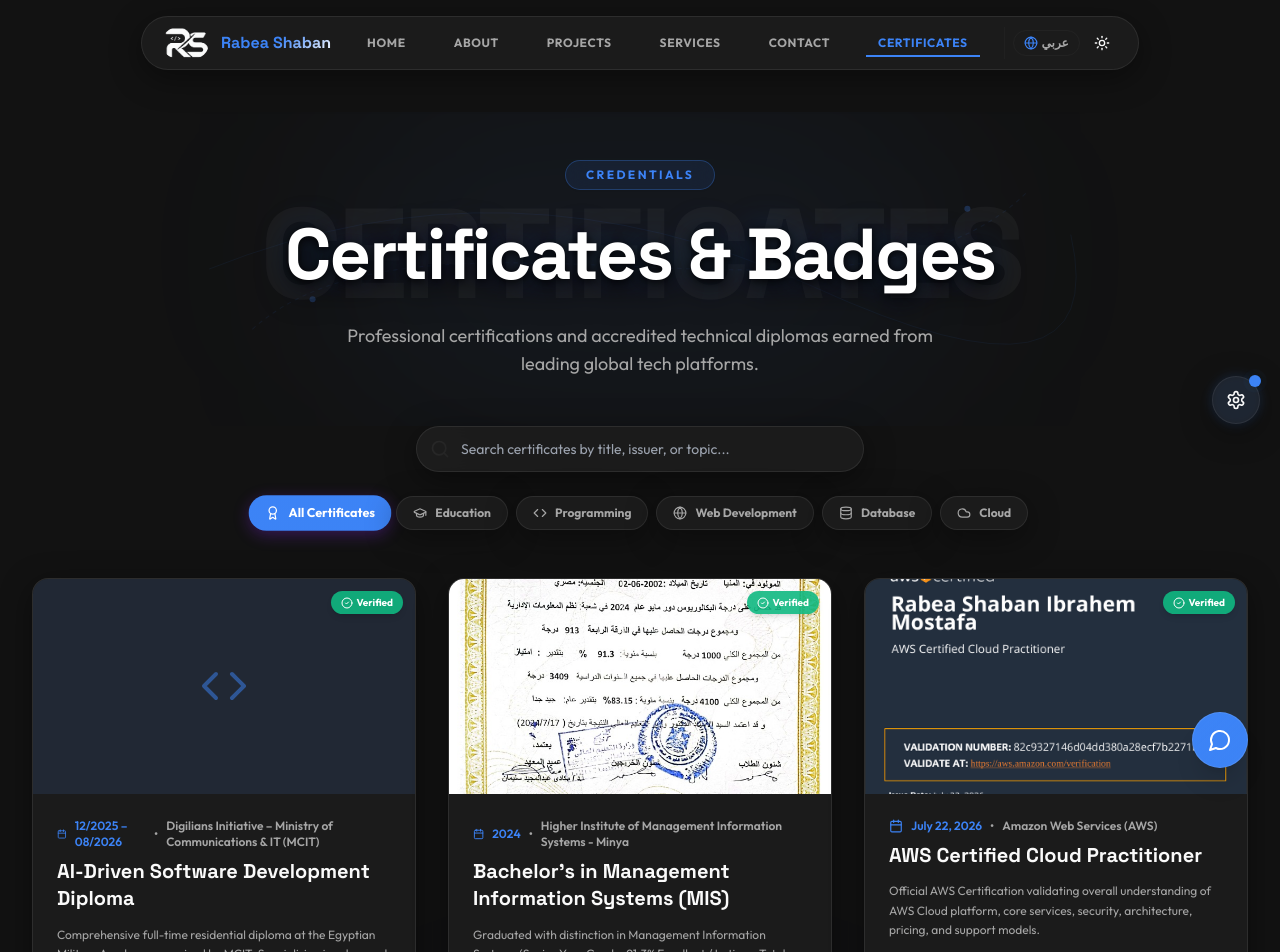
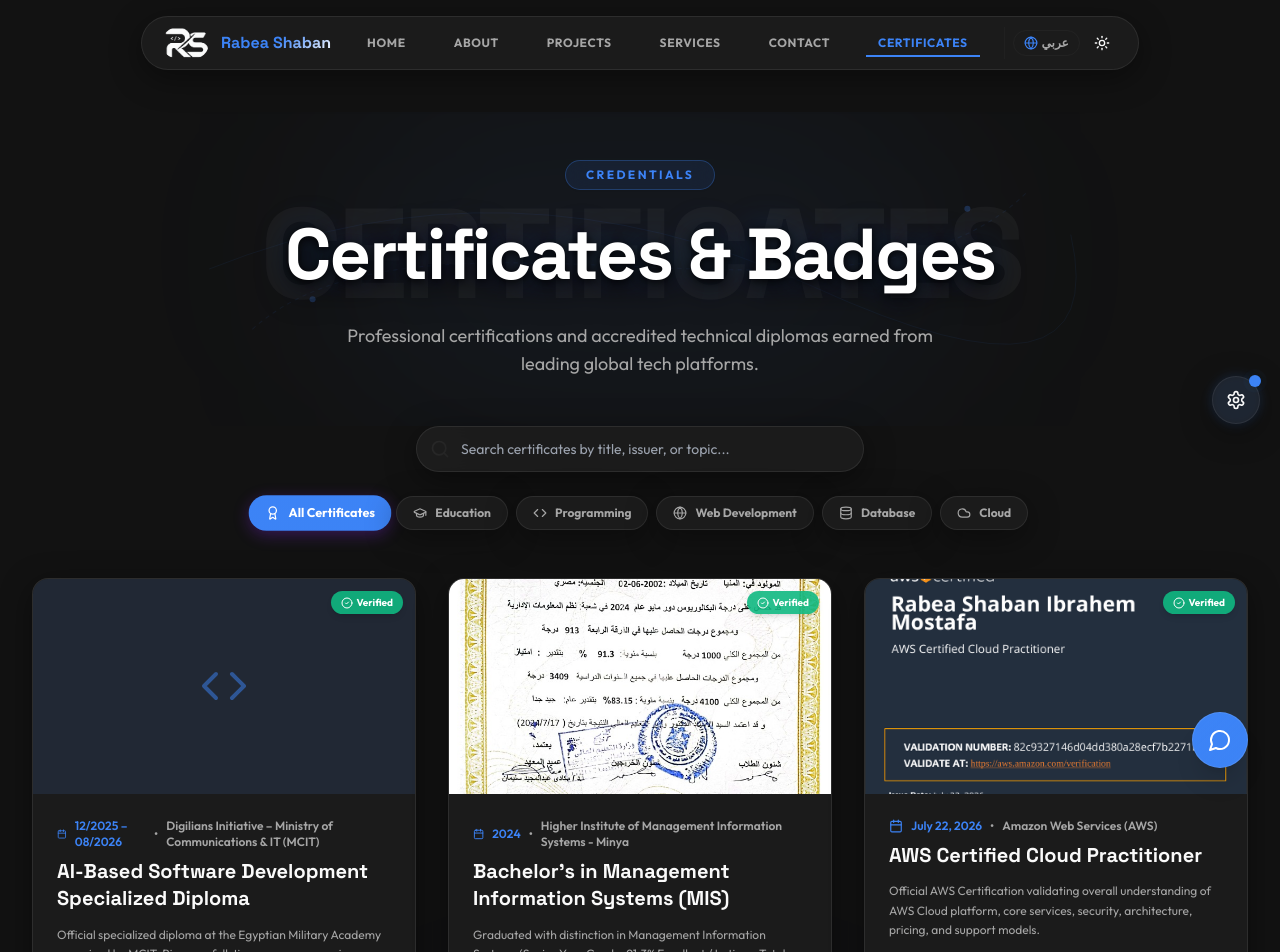
Before and after one commit to rabea-shaban/Rabeaa-shaban, a Next.js app: page /certificates in a window 1280 px wide. Shown: the top 952 px of the page. Built offline with nearby package versions, Linux system fonts and the light colour scheme.

Commit message:
feat: update official diploma title to AI-Based Software Development Specialized Diploma

```diff
--- a/src/Data/certificates.js
+++ b/src/Data/certificates.js
@@ -12,8 +12,8 @@
 export const certificates = [
   {
     id: 100,
-    title: "AI-Driven Software Development Diploma",
-    titleAr: "دبلومة تطوير البرمجيات بالذكاء الاصطناعي",
+    title: "AI-Based Software Development Specialized Diploma",
+    titleAr: "دبلومة تطوير البرمجيات القائمة على الذكاء الاصطناعي (التخصصية)",
     issuer: "Digilians Initiative – Ministry of Communications & IT (MCIT)",
     issuerAr: "مبادرة الرواد الرقميون (Digilians) – وزارة الاتصالات وتكنولوجيا المعلومات",
     date: "12/2025 – 08/2026",
@@ -21,9 +21,9 @@
     grade: "Completed with Distinction",
     gradeAr: "إتمام معتمد بتقدير امتياز",
     description:
-      "Comprehensive full-time residential diploma at the Egyptian Military Academy organized by MCIT. Specializing in advanced software engineering, AI workflow integration, MERN stack, AWS Cloud, Docker, Kubernetes, microservices architecture, and DevOps automation.",
+      "Official specialized diploma at the Egyptian Military Academy organized by MCIT. Rigorous full-time program covering advanced software engineering, AI workflow integration, MERN stack, AWS Cloud, Docker, Kubernetes, and enterprise DevOps automation.",
     descriptionAr:
-      "دبلومة مكثفة بدوام كامل بالأكاديمية العسكرية المصرية تحت إشراف وزارة الاتصالات (MCIT). متخصصة في هندسة البرمجيات المتقدمة، دمج نماذج الذكاء الاصطناعي، وتطوير MERN Stack، والحوسبة السحابية AWS، و Docker و Kubernetes، والأنظمة التوزيعية وحلول DevOps والأتمتة.",
+      "الدبلومة التخصصية الرسمية المعتمدة بالأكاديمية العسكرية المصرية تحت إشراف وزارة الاتصالات (MCIT). متخصصة في هندسة البرمجيات المتقدمة، دمج نماذج الذكاء الاصطناعي، وتطوير MERN Stack، والحوسبة السحابية AWS، و Docker و Kubernetes، والأنظمة التوزيعية وحلول DevOps والأتمتة.",
     icon: Code,
     category: "Programming",
     categoryAr: "البرمجة والتطوير",
--- a/src/Data/experience.js
+++ b/src/Data/experience.js
@@ -19,7 +19,7 @@
     ],
   },
   {
-    title: "AI-Driven Software Development Diploma (Digilians Initiative)",
+    title: "AI-Based Software Development Specialized Diploma (Digilians Initiative)",
     period: "12/2025 - 08/2026",
     description:
       "Full-time intensive residential diploma at the Egyptian Military Academy under MCIT. Advanced software engineering, AI workflow integration, MERN stack, cloud architecture (AWS), and DevOps container orchestration (Docker & Kubernetes).",
--- a/src/Data/timelineData.js
+++ b/src/Data/timelineData.js
@@ -6,8 +6,8 @@
     icon: School,
     title: "Digilians Initiative (Presidential Digital Pioneers)",
     titleAr: "مبادرة الرواد الرقميون الرئاسية (Digilians)",
-    subtitle: "AI-Driven Software Development Diploma",
-    subtitleAr: "دبلومة تطوير البرمجيات بالذكاء الاصطناعي",
+    subtitle: "AI-Based Software Development Specialized Diploma",
+    subtitleAr: "الدبلومة التخصصية في تطوير البرمجيات القائمة على الذكاء الاصطناعي",
     date: "12/2025 – 08/2026",
     dateAr: "12/2025 – 08/2026",
     description:
--- a/src/app/about/page.jsx
+++ b/src/app/about/page.jsx
@@ -3,14 +3,14 @@
 export const metadata = {
   title: "About Me | من أنا - ربيع شعبان",
   description:
-    "Learn more about Rabea Shaban (ربيع شعبان), Full Stack Software Engineer. Graduated with a Bachelor's degree in Management Information Systems (MIS) with an Excellent grade (Imtiyaz). Enrolled in Egyptian Military Academy AI-Based Software Diploma. نبذة تعريفية عن ربيع شعبان والمسيرة المهنية والأكاديمية.",
+    "Learn more about Rabea Shaban (ربيع شعبان), Full Stack Software Engineer. Graduated with a Bachelor's degree in Management Information Systems (MIS) with an Excellent grade (Imtiyaz). Graduate of Egyptian Military Academy AI-Based Software Development Specialized Diploma. نبذة تعريفية عن ربيع شعبان والمسيرة المهنية والأكاديمية.",
   keywords: [
     "About Rabea Shaban",
     "من هو ربيع شعبان",
     "ربيع شعبان bio",
     "MIS Excellent grade",
     "Full Stack Software Engineer background",
-    "Egyptian Military Academy Digitans",
+    "Egyptian Military Academy Digilians",
     "Meta Front-End Developer",
     "DEPI MCIT",
     "NTI Egypt"
--- a/src/components/sections/AboutSection.tsx
+++ b/src/components/sections/AboutSection.tsx
@@ -55,7 +55,7 @@
               </p>
 
               <p>
-                I'm currently enrolled in the <strong className="text-foreground">Digitans AI-Based Software Development Diploma</strong> at the Egyptian Military Academy in Heliopolis, Cairo, where I'm strengthening my skills in Software Engineering, Cloud Computing, Artificial Intelligence, and DevOps through intensive hands-on training.
+                I completed the <strong className="text-foreground">Digilians AI-Based Software Development Specialized Diploma</strong> at the Egyptian Military Academy in Heliopolis, Cairo, organized by MCIT, advancing my expertise in Software Engineering, Cloud Computing, Artificial Intelligence, and DevOps through intensive hands-on training.
               </p>
 
               {/* Highlighted Skills Pills */}
--- a/src/translations/dictionary.ts
+++ b/src/translations/dictionary.ts
@@ -185,7 +185,7 @@
       p1: "I'm Rabea Shaban, a Full Stack Software Engineer based in Minya, Egypt. I graduated in 2024 with a Bachelor's degree in Management Information Systems (MIS), earning an Excellent grade.",
       p2: "I specialize in developing end-to-end web applications using MongoDB, Express.js, React.js, Node.js, Next.js, and TypeScript. My experience includes designing responsive user interfaces, building secure RESTful APIs, implementing JWT authentication, and creating maintainable applications following clean architecture principles.",
       p3: "Alongside Full Stack development, I'm expanding my expertise in Cloud Computing and DevOps. I work with Docker for containerization, Kubernetes and Helm for container orchestration, Terraform for Infrastructure as Code (IaC), GitHub Actions for CI/CD automation, and AWS and Linux as part of modern cloud-native development.",
-      p4: "I completed the Digilians AI-Driven Software Development Diploma at the Egyptian Military Academy in Heliopolis, Cairo, organized by MCIT, advancing my expertise in Software Engineering, Cloud Computing, Artificial Intelligence, and DevOps through intensive hands-on training.",
+      p4: "I completed the Digilians AI-Based Software Development Specialized Diploma at the Egyptian Military Academy in Heliopolis, Cairo, organized by MCIT, advancing my expertise in Software Engineering, Cloud Computing, Artificial Intelligence, and DevOps through intensive hands-on training.",
       p5: "I've contributed to projects for clients in Egypt and the Gulf region, delivering responsive websites, business dashboards, booking systems, and modern web applications with a strong focus on performance, scalability, accessibility, and user experience.",
       p6: "I'm committed to continuous learning, writing clean and maintainable code, and building reliable, production-ready software that follows modern engineering best practices.",
       highlightedSkills: "HIGHLIGHTED SKILLS:",
@@ -195,7 +195,7 @@
       toolboxSubtitle: "The core languages, frameworks, databases, and DevOps tools I use daily.",
       experienceTitle: "Experience",
       educationTitle: "Education",
-      aiDiplomaTitle: "AI-Driven Software Development Diploma",
+      aiDiplomaTitle: "AI-Based Software Development Specialized Diploma",
       aiDiplomaOrg: "Digilians Initiative – Ministry of Communications & IT (MCIT)",
       aiDiplomaLocation: "Egyptian Military Academy • Dept of Information Technology (MCIT)",
       aiDiplomaPeriod: "12/2025 – 08/2026",
@@ -305,7 +305,7 @@
       p1: "أنا ربيع شعبان، مهندس برمجيات وتطوير ويب شامل (Full Stack Software Engineer) مقيم في المنيا / القاهرة، مصر. تخرجت في عام 2024 بدرجة البكالوريوس في نظم المعلومات الإدارية (MIS) بتقدير عام ممتاز.",
       p2: "أتخصص في تطوير تطبيقات الويب المتكاملة من البداية للنهاية باستخدام MongoDB، Express.js، React.js، Node.js، Next.js، و TypeScript. تشمل خبراتي تصميم واجهات مستخدم تفاعلية متجاوبة، بناء وتأمين واجهات برمجة التطبيقات REST APIs، تطبيق بروتوكولات المصادقة JWT، وتطوير برمجيات نظيفة وقابلة للصيانة وفق Clean Architecture.",
       p3: "إلى جانب التطوير البرمجي، أعمل على تعزيز خبراتي في الحوسبة السحابية وهندسة DevOps، حيث أستخدم Docker للحاويات البرمجية، Kubernetes و Helm لإدارة الحاويات، Terraform للبنية التحتية ككود (IaC)، و GitHub Actions لأتمتة CI/CD بالإضافة لخدمات AWS وبيئة Linux.",
-      p4: "أتممت بنجاح دبلومة تطوير البرمجيات بالذكاء الاصطناعي (Digilians AI-Driven Software Development Diploma) بمقر الأكاديمية العسكرية المصرية في مصر الجديدة بالقاهرة تحت إشراف وزارة الاتصالات وتكنولوجيا المعلومات (MCIT)، لصقل وتطوير مهاراتي المتقدمة في هندسة البرمجيات والأنظمة السحابية والذكاء الاصطناعي وحلول DevOps.",
+      p4: "أتممت بنجاح دبلومة تطوير البرمجيات القائمة على الذكاء الاصطناعي (Digilians AI-Based Software Development Specialized Diploma) بمقر الأكاديمية العسكرية المصرية في مصر الجديدة بالقاهرة تحت إشراف وزارة الاتصالات وتكنولوجيا المعلومات (MCIT)، لصقل وتطوير مهاراتي المتقدمة في هندسة البرمجيات والأنظمة السحابية والذكاء الاصطناعي وحلول DevOps.",
       p5: "ساهمت في إنجاز مشروعات متنوعة لعملاء في مصر ودول الخليج، تشمل مواقع تفاعلية، لوحات تحكم أعمال، أنظمة حجز وإدارة، وتطبيقات حديثة تركز على الأداء، التوسع، وتجربة المستخدم السلسة.",
       p6: "ألتزم بالتعلم المستمر، كتابة كود نظيف وقابل للتطوير، وبناء برمجيات قوية وجاهزة للإنتاج تتبع أفضل المعايير الهندسية الحديثة.",
       highlightedSkills: "أبرز المهارات والتقنيات:",
@@ -315,7 +315,7 @@
       toolboxSubtitle: "اللغات، أطر العمل، قواعد البيانات، وأدوات DevOps التي أعتمد عليها يومياً.",
       experienceTitle: "الخبرات العملية",
       educationTitle: "التعليم والشهادات الأكاديمية",
-      aiDiplomaTitle: "دبلومة تطوير البرمجيات بالذكاء الاصطناعي",
+      aiDiplomaTitle: "دبلومة تطوير البرمجيات القائمة على الذكاء الاصطناعي (التخصصية)",
       aiDiplomaOrg: "مبادرة الرواد الرقميون (Digilians) – وزارة الاتصالات (MCIT)",
       aiDiplomaLocation: "الأكاديمية العسكرية المصرية • وزارة الاتصالات وتكنولوجيا المعلومات (MCIT)",
       aiDiplomaPeriod: "12/2025 – 08/2026",
```
